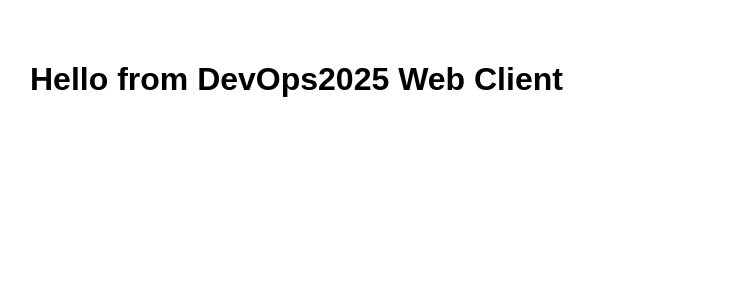
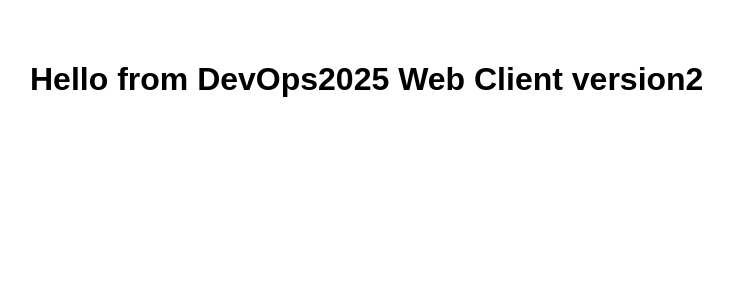
Before and after one commit to maftei/web-client, a React (Vite) app: page / in a window 1280 px wide. Shown: the top 300 px of the page, without its empty margins (10-743 px from the left). Built offline with nearby package versions, Linux system fonts and the light colour scheme.

Commit message:
added new change for test

```diff
--- a/src/App.jsx
+++ b/src/App.jsx
@@ -3,7 +3,7 @@ import React from 'react';
 function App() {
   return (
     <div style={{ padding: '2rem', fontFamily: 'sans-serif' }}>
-      <h1>Hello from DevOps2025 Web Client</h1>
+      <h1>Hello from DevOps2025 Web Client version2</h1>
     </div>
   );
 }
```
